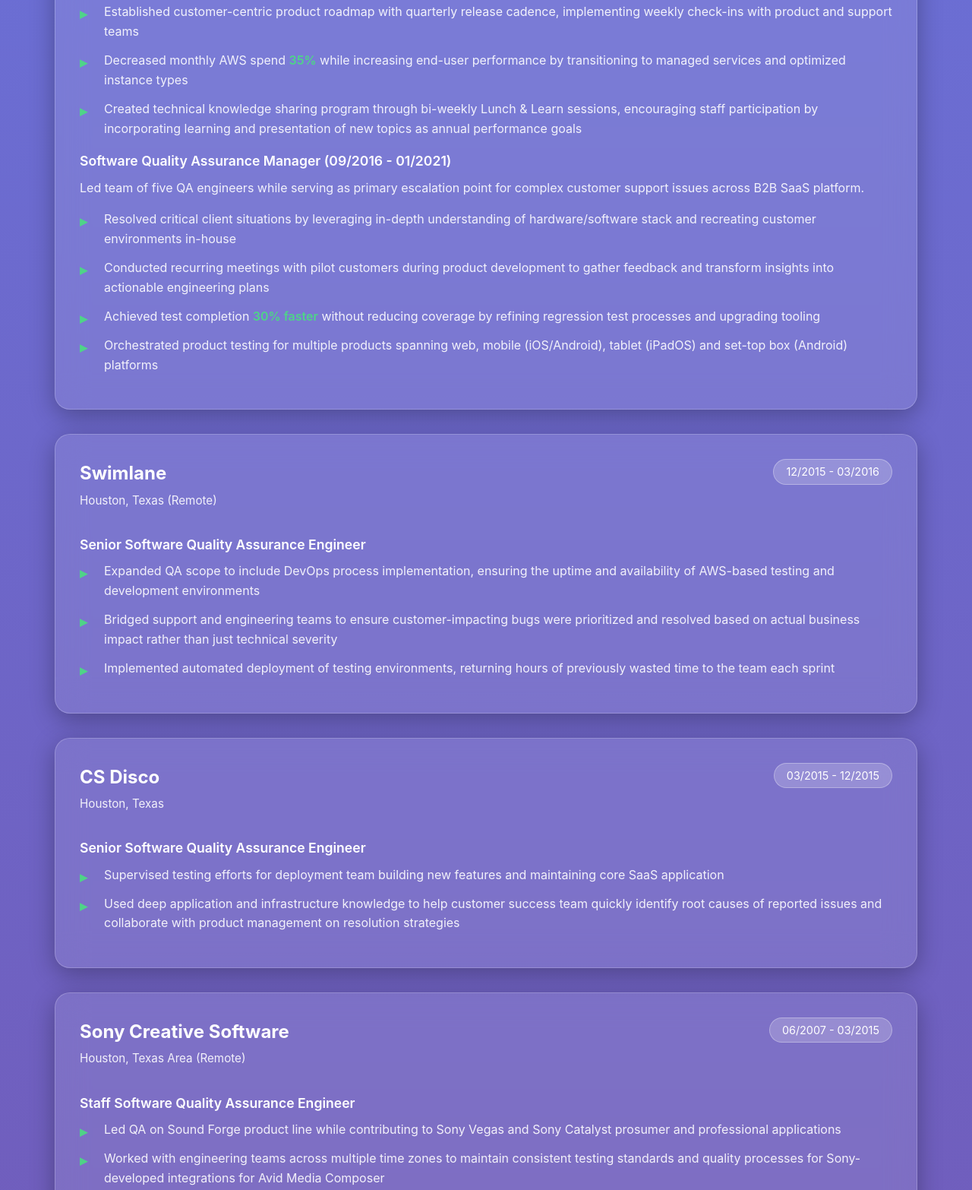
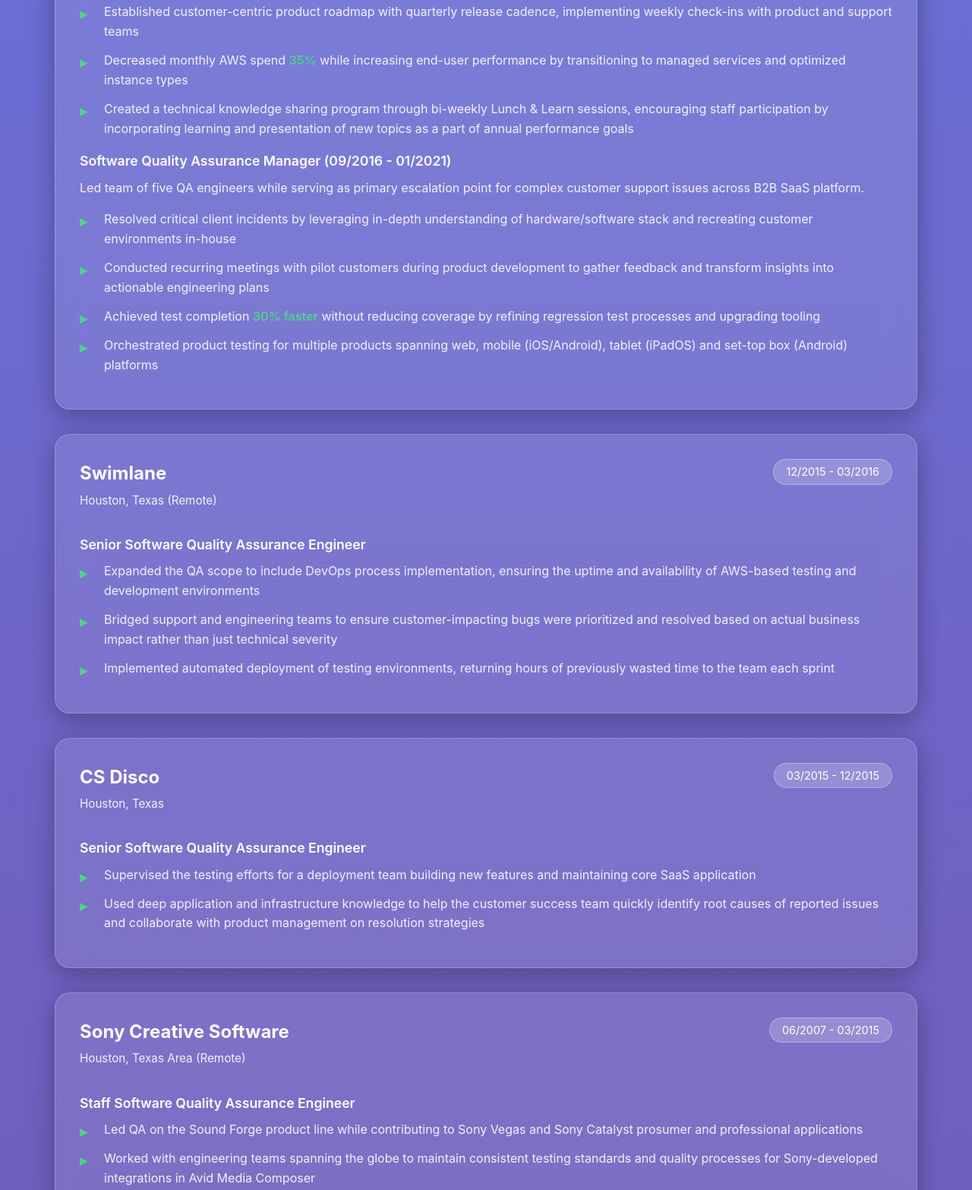
Before and after one commit to VerilyPete/peterhollmer.com, a plain HTML site: page src/pete-resume.html in a window 1280 px wide. Shown: the part 1699-3265 px from the top of the page at 76% size. Drawn offline with Linux system fonts and the light colour scheme.

Commit message:
Updating copy

```diff
--- a/src/pete-resume.html
+++ b/src/pete-resume.html
@@ -794,11 +794,11 @@
                             services and optimized instance types
                         </li>
                         <li>
-                            Created technical knowledge sharing program through
-                            bi-weekly Lunch & Learn sessions, encouraging staff
-                            participation by incorporating learning and
-                            presentation of new topics as annual performance
-                            goals
+                            Created a technical knowledge sharing program
+                            through bi-weekly Lunch & Learn sessions,
+                            encouraging staff participation by incorporating
+                            learning and presentation of new topics as a part of
+                            annual performance goals
                         </li>
                     </ul>
 
@@ -812,7 +812,7 @@
                     </p>
                     <ul class="achievements">
                         <li>
-                            Resolved critical client situations by leveraging
+                            Resolved critical client incidents by leveraging
                             in-depth understanding of hardware/software stack
                             and recreating customer environments in-house
                         </li>
@@ -850,7 +850,7 @@
                     </div>
                     <ul class="achievements">
                         <li>
-                            Expanded QA scope to include DevOps process
+                            Expanded the QA scope to include DevOps process
                             implementation, ensuring the uptime and availability
                             of AWS-based testing and development environments
                         </li>
@@ -881,14 +881,14 @@
                     </div>
                     <ul class="achievements">
                         <li>
-                            Supervised testing efforts for deployment team
+                            Supervised the testing efforts for a deployment team
                             building new features and maintaining core SaaS
                             application
                         </li>
                         <li>
                             Used deep application and infrastructure knowledge
-                            to help customer success team quickly identify root
-                            causes of reported issues and collaborate with
+                            to help the customer success team quickly identify
+                            root causes of reported issues and collaborate with
                             product management on resolution strategies
                         </li>
                     </ul>
@@ -909,15 +909,15 @@
                     </div>
                     <ul class="achievements">
                         <li>
-                            Led QA on Sound Forge product line while
+                            Led QA on the Sound Forge product line while
                             contributing to Sony Vegas and Sony Catalyst
                             prosumer and professional applications
                         </li>
                         <li>
-                            Worked with engineering teams across multiple time
-                            zones to maintain consistent testing standards and
-                            quality processes for Sony-developed integrations
-                            for Avid Media Composer
+                            Worked with engineering teams spanning the globe to
+                            maintain consistent testing standards and quality
+                            processes for Sony-developed integrations in Avid
+                            Media Composer
                         </li>
                         <li>
                             Conducted extensive test planning and functional,
```
